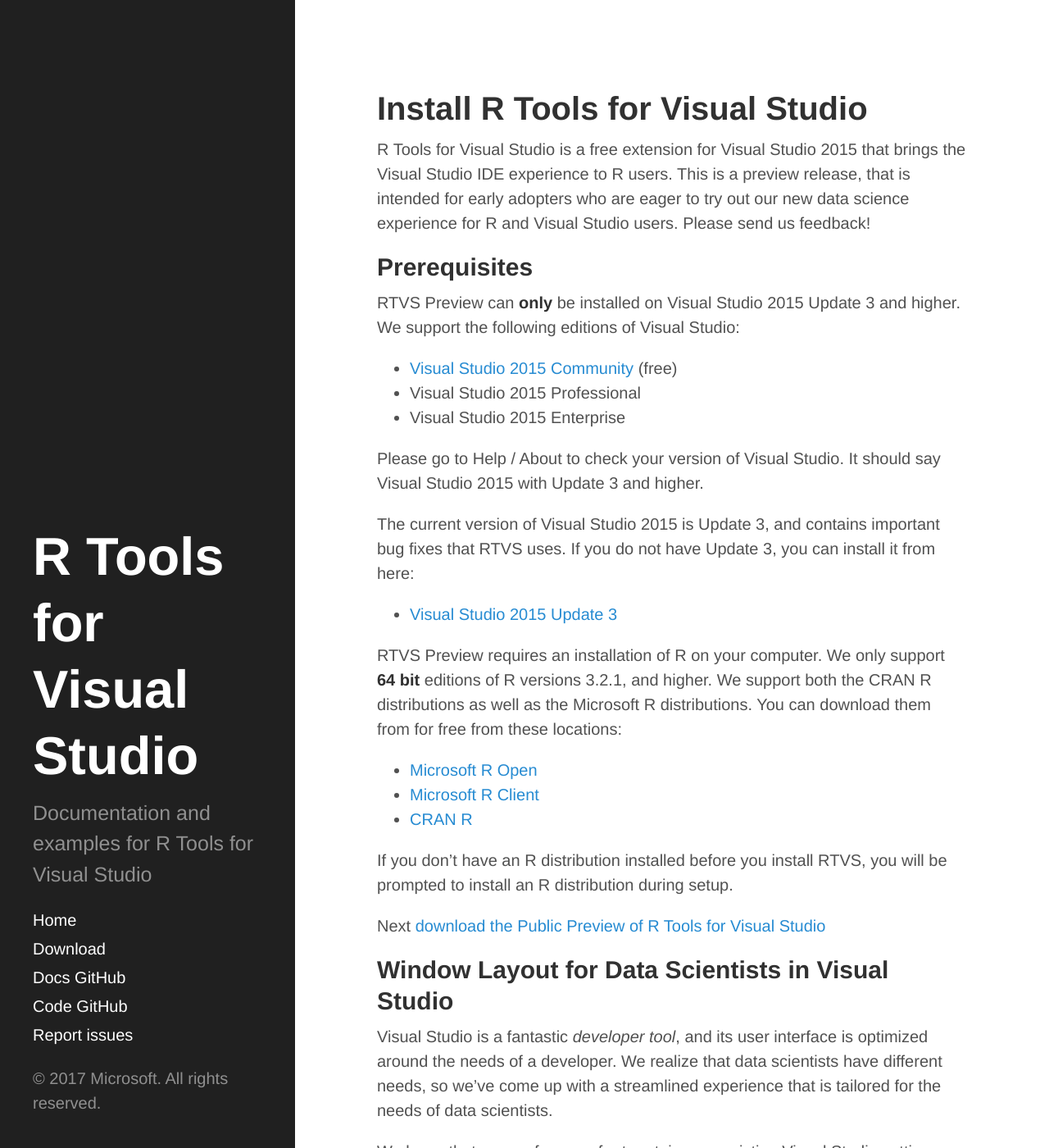
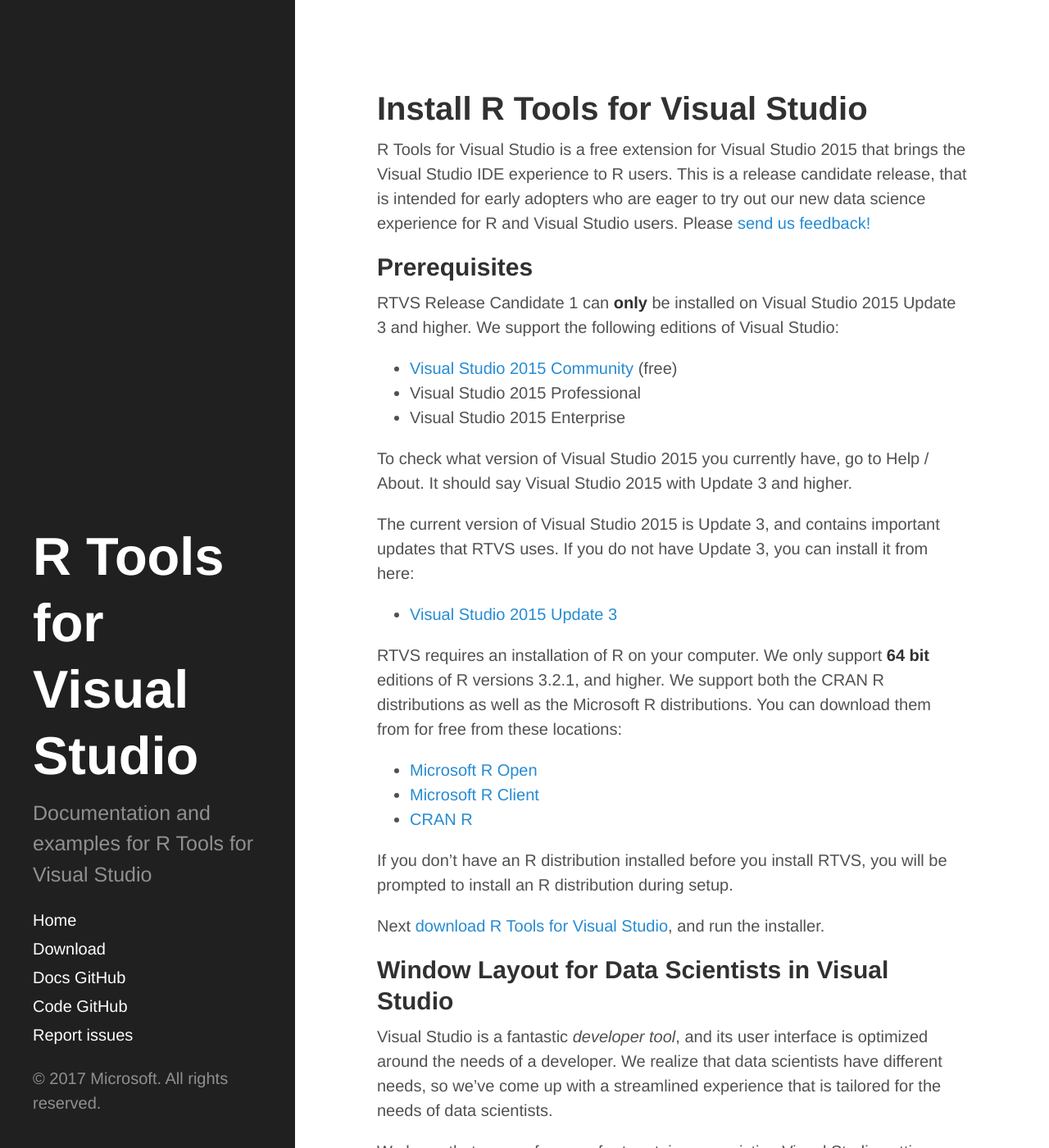
Before and after one commit to microsoft/RTVS-docs, a Jekyll site: the page built from installation.md, in a window 1280 px wide and 1400 px high. Shown: the whole window at 82% size. Built offline with Jekyll 4.4.1, drawn with Linux system fonts in a browser that asks for light colours; our own code applies the rules of GitHub Pages for plain Markdown files.

Commit message:
Updating the installation guide for RC

```diff
--- a/installation.md
+++ b/installation.md
@@ -5,42 +5,43 @@
 # Install R Tools for Visual Studio
 
 R Tools for Visual Studio is a free extension for Visual Studio 2015 that brings
-the Visual Studio IDE experience to R users. This is a preview release, that is
-intended for early adopters who are eager to try out our new data science
-experience for R and Visual Studio users. Please send us feedback!
+the Visual Studio IDE experience to R users. This is a release candidate
+release, that is intended for early adopters who are eager to try out our new
+data science experience for R and Visual Studio users. Please [send us
+feedback!](https://github.com/Microsoft/RTVS/issues)
 
 ## Prerequisites
 
-RTVS Preview can **only** be installed on Visual Studio 2015 Update 3 and
-higher. We support the following editions of Visual Studio:
+RTVS Release Candidate 1 can **only** be installed on Visual Studio 2015 Update
+3 and higher. We support the following editions of Visual Studio:
 
 * [Visual Studio 2015 Community](https://www.visualstudio.com/en-us/products/visual-studio-community-vs.aspx) (free)
 * Visual Studio 2015 Professional
 * Visual Studio 2015 Enterprise
 
-Please go to Help / About to check your version of Visual Studio. It should say
-Visual Studio 2015 with Update 3 and higher.
+To check what version of Visual Studio 2015 you currently have, go to Help /
+About. It should say Visual Studio 2015 with Update 3 and higher.
 
 The current version of Visual Studio 2015 is Update 3, and contains important
-bug fixes that RTVS uses. If you do not have Update 3, you can install it from
+updates that RTVS uses. If you do not have Update 3, you can install it from
 here:
 
 * [Visual Studio 2015 Update 3](http://go.microsoft.com/fwlink/?LinkId=691129)
 
-RTVS Preview requires an installation of R on your computer. We only support
+RTVS requires an installation of R on your computer. We only support
 **64 bit** editions of R versions 3.2.1, and higher. We support both the CRAN R
 distributions as well as the Microsoft R distributions. You can download them
 from for free from these locations:
 
-* [Microsoft R Open](https://mran.revolutionanalytics.com/download/)
-* [Microsoft R Client](https://msdn.microsoft.com/microsoft-r/r-client-install/)
+* [Microsoft R Open](https://mran.microsoft.com/download/)
+* [Microsoft R Client](https://msdn.microsoft.com/en-us/microsoft-r/r-client-get-started)
 * [CRAN R](https://cran.r-project.org/bin/windows/base/)
 
 If you don't have an R distribution installed before you install RTVS, you will
 be prompted to install an R distribution during setup.
 
-Next [download the Public Preview of R Tools for Visual
-Studio](https://aka.ms/rtvs-current)
+Next [download R Tools for Visual Studio](https://aka.ms/rtvs-current), and run
+the installer.
 
 ## Window Layout for Data Scientists in Visual Studio
 
```
